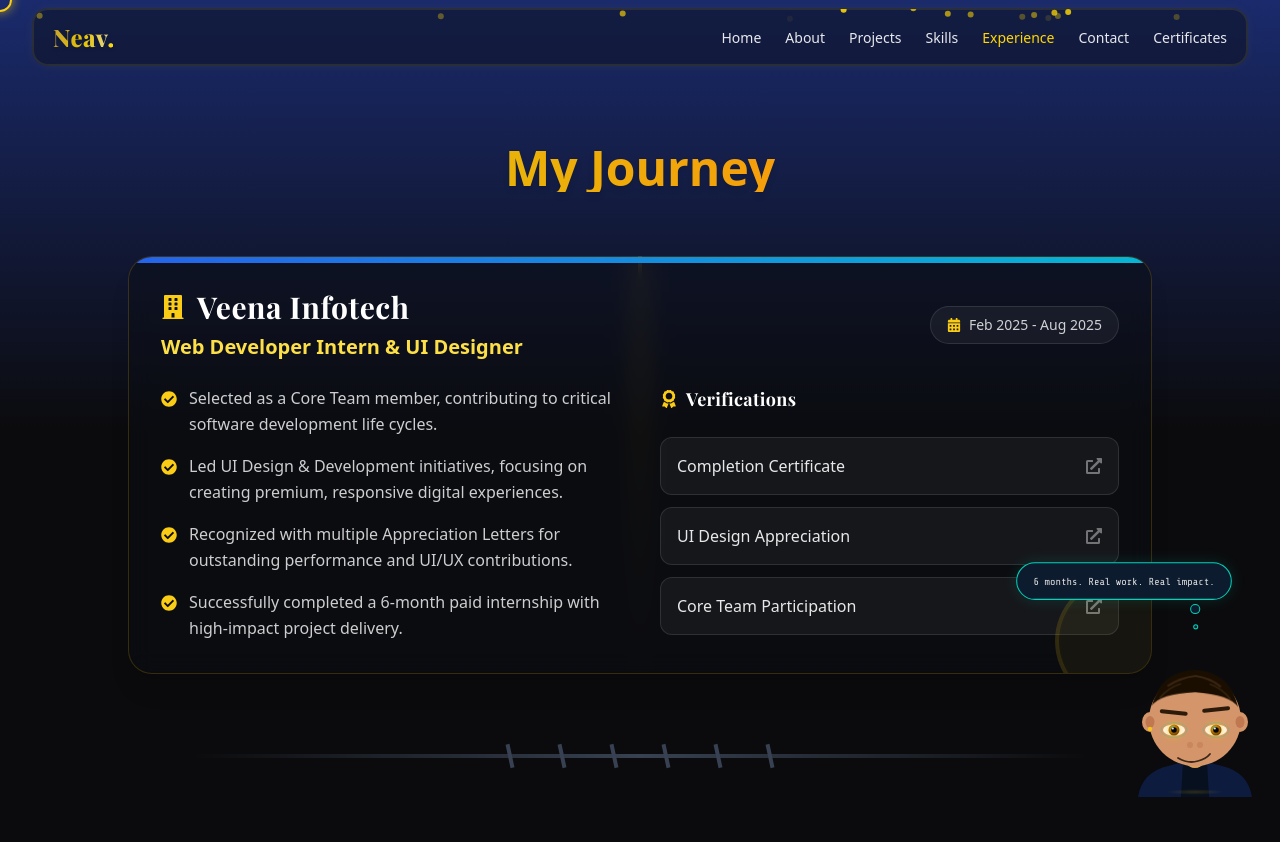
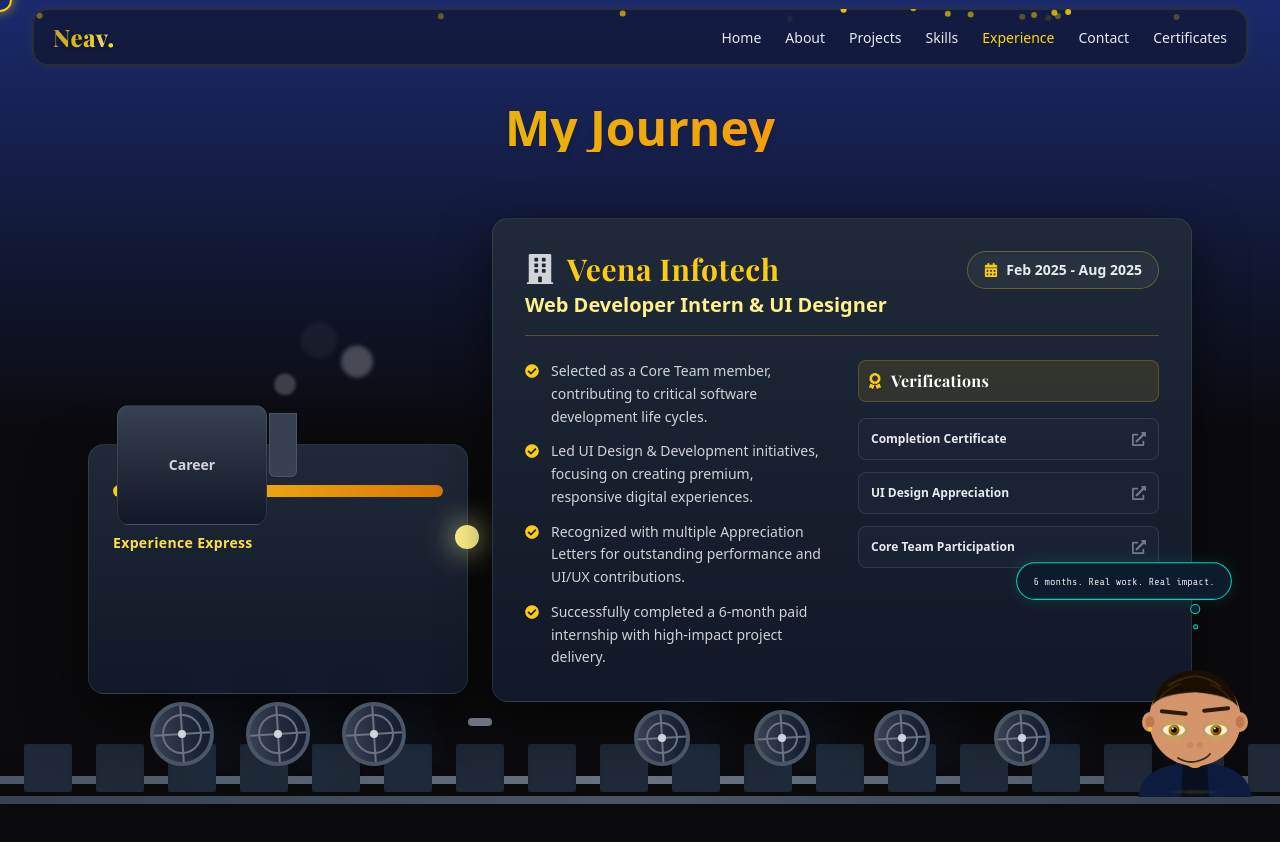
Before and after one commit to neavpanjwani99/Portfolio, a React (Vite) app in the folder premium-portfolio/: page /experience in a window 1280 px wide. Shown: the top 842 px of the page. Built offline with nearby package versions, Linux system fonts and the light colour scheme; a web font is replaced by a local one.

Commit message:
feat: added project status tags & preview modals; redesigned experience section with train theme

```diff
--- a/premium-portfolio/src/components/sections/Experience.jsx
+++ b/premium-portfolio/src/components/sections/Experience.jsx
@@ -18,116 +18,196 @@
         { name: "UI Design Appreciation", url: "/experience/Appreciation for UI Design & Development Contributions - Neav Panjwani.pdf" },
         { name: "Core Team Participation", url: "/experience/Appreciation for Internship Contribution & Core Team Participation - Neav Panjwani.pdf" },
       ],
-      accent: "from-blue-600 to-cyan-500",
     },
   ];
 
   return (
-    <section
-      id="experience"
-      className="relative min-h-screen pt-20 pb-12 px-6 flex flex-col items-center justify-start overflow-hidden"
+    <section id="experience" className="relative min-h-screen w-full text-white overflow-x-auto overflow-y-hidden flex flex-col items-center justify-center px-10 py-20 via-gray-800 to-gray-900">
+      {/* Sign */}
+      <h2 className="absolute top-10 text-5xl font-extrabold text-transparent bg-clip-text bg-gradient-to-r from-yellow-500 to-amber-500 drop-shadow-md z-20">
+        My Journey
+      </h2>
+
+      {/* Track */}
+      <div className="absolute bottom-20 left-0 right-0 h-2 bg-gradient-to-r from-gray-600 via-gray-500 to-gray-600 shadow-[0_0_20px_rgba(0,0,0,0.6)] min-w-max" />
+      <div className="absolute bottom-[60px] left-0 right-0 h-2 bg-gradient-to-r from-gray-700 via-gray-600 to-gray-700 min-w-max" />
+      <div className="absolute bottom-[72px] left-0 right-0 flex gap-6 px-6 min-w-max">
+        {Array.from({ length: 50 }).map((_, i) => (
+          <div key={i} className="min-w-[48px] w-12 h-12 bg-gray-800 rounded-sm shadow-inner" />
+        ))}
+      </div>
+
+      {/* Train Container */}
+      <motion.div
+        className="relative z-10 flex gap-6 items-end mt-16 pb-2"
+        initial={{ x: -800, y: 0 }}
+        whileInView={{ x: 0, y: [0, 2, 0] }}
+        viewport={{ once: true }}
+        transition={{ duration: 2, ease: "easeOut" }}
       >
-      {/* Background Glow */}
-      <div className="absolute top-1/4 left-1/4 w-96 h-96 bg-blue-500/10 rounded-full blur-[120px] -z-10" />
-      <div className="absolute bottom-1/4 right-1/4 w-96 h-96 bg-cyan-500/10 rounded-full blur-[120px] -z-10" />
+        <ExperienceTrainEngine />
+        {experiences.map((exp, i) => (
+          <ExperienceTrainCoach key={i} exp={exp} />
+        ))}
+      </motion.div>
+    </section>
+  );
+}
 
-      <motion.h2
-        initial={{ opacity: 0, y: -20 }}
-        whileInView={{ opacity: 1, y: 0 }}
-        viewport={{ once: true }}
-        className="text-5xl font-extrabold text-transparent bg-clip-text bg-gradient-to-r from-yellow-500 to-amber-500 mb-16 drop-shadow-md"
-      >
-        My Journey
-      </motion.h2>
+/* ---------------- Engine ---------------- */
+function ExperienceTrainEngine() {
+  return (
+    <motion.div className="relative shrink-0">
+      <div className="relative w-[380px] h-[250px] rounded-2xl bg-gradient-to-b from-gray-800 to-gray-900 border border-white/10 shadow-[0_25px_60px_rgba(0,0,0,0.6)] flex flex-col justify-between p-6">
+        {/* Engine Stripe */}
+        <div className="absolute top-10 left-0 right-0 h-3 rounded-md mx-6 bg-gradient-to-r from-yellow-400 to-amber-600" />
 
-      <div className="max-w-5xl w-full space-y-12">
-        {experiences.map((exp, i) => (
-          <motion.div
-            key={i}
-            initial={{ opacity: 0, x: i % 2 === 0 ? -50 : 50 }}
-            whileInView={{ opacity: 1, x: 0 }}
-            viewport={{ once: true }}
-            transition={{ duration: 0.8, delay: i * 0.2 }}
-            className="relative group"
-          >
-            {/* Timeline Line (for multiple experiences later) */}
-            <div className="absolute left-0 md:left-1/2 top-0 bottom-0 w-1 bg-gradient-to-b from-yellow-400/50 to-transparent -translate-x-1/2 hidden md:block" />
+        {/* Cabin */}
+        <div className="absolute top-[-40px] left-7 w-[150px] h-[120px] rounded-xl bg-gradient-to-b from-gray-700 to-gray-900 border border-white/10 flex items-center justify-center text-sm font-semibold text-white/80">
+          Career
+        </div>
 
-            {/* Experience Card */}
-            <div className="relative glass border border-yellow-500/20 rounded-3xl p-8 shadow-xl hover:border-yellow-500/40 transition-all duration-500 overflow-hidden">
-              {/* Animated Accent Line */}
-              <div className={`absolute top-0 left-0 w-full h-1.5 bg-gradient-to-r ${exp.accent} shadow-sm`} />
+        {/* Smokestack & Smoke */}
+        <div className="absolute -top-8 left-[180px] w-7 h-16 bg-gray-700 rounded-b-md border border-white/10" />
+        <Smoke />
 
-              <div className="flex flex-col md:flex-row justify-between items-start md:items-center mb-6 gap-4">
+        {/* Headlight */}
+        <div className="absolute top-[80px] -right-3 w-6 h-6 rounded-full bg-yellow-200 shadow-[0_0_30px_rgba(255,255,170,0.9)]" />
+
+        <div className="mt-16 text-sm font-semibold tracking-wide text-yellow-300">
+          Experience Express
+        </div>
+      </div>
+
+      {/* Wheels */}
+      <div className="mt-2 flex gap-8 justify-center">
+        <Wheel size={64} />
+        <Wheel size={64} />
+        <Wheel size={64} />
+      </div>
+    </motion.div>
+  );
+}
+
+/* ---------------- Coach with Experience Info ---------------- */
+function ExperienceTrainCoach({ exp }) {
+  return (
+    <motion.div className="relative shrink-0">
+      <div className="relative w-[700px] min-h-[350px] rounded-2xl bg-gradient-to-b from-gray-800 to-gray-900 border border-white/10 shadow-[0_20px_50px_rgba(0,0,0,0.55)] flex flex-col p-8 overflow-hidden">
+        <div className="flex justify-between items-start mb-6 border-b border-yellow-500/30 pb-4">
           <div>
-                  <h3 className="text-3xl font-logo font-bold text-white mb-2 flex items-center gap-3 tracking-wide">
-                    <FaBuilding className="text-yellow-400 text-2xl" /> {exp.company}
+            <h3 className="text-3xl font-logo font-bold text-yellow-400 mb-1 flex items-center gap-3">
+              <FaBuilding className="text-white/80" /> {exp.company}
             </h3>
-                  <p className="text-xl text-yellow-300 font-semibold">{exp.role}</p>
+            <p className="text-xl text-yellow-200 font-semibold">{exp.role}</p>
           </div>
-                <div className="flex items-center gap-2 px-4 py-2 rounded-full bg-white/5 border border-white/10 text-white/80 text-sm">
+          <div className="flex items-center gap-2 px-4 py-2 rounded-full bg-white/5 border border-yellow-400/30 text-white/90 text-sm font-bold shadow-inner">
             <FaCalendarAlt className="text-yellow-400" /> {exp.duration}
           </div>
         </div>
 
-              <div className="grid grid-cols-1 md:grid-cols-2 gap-10">
-                {/* Points List */}
-                <ul className="space-y-4">
+        <div className="grid grid-cols-1 lg:grid-cols-2 gap-8 h-full">
+          {/* Details List */}
+          <ul className="space-y-3">
             {exp.details.map((point, idx) => (
-                    <motion.li
-                      key={idx}
-                      initial={{ opacity: 0, x: -10 }}
-                      whileInView={{ opacity: 1, x: 0 }}
-                      transition={{ delay: 0.4 + idx * 0.1 }}
-                      className="flex items-start gap-3 text-white/80 leading-relaxed"
-                    >
-                      <FaCheckCircle className="text-yellow-400 mt-1.5 shrink-0" />
+              <li key={idx} className="flex items-start gap-3 text-white/80 text-sm leading-relaxed">
+                <FaCheckCircle className="text-yellow-400 mt-1 shrink-0" />
                 <span>{point}</span>
-                    </motion.li>
+              </li>
             ))}
           </ul>
 
-                {/* Verification Documents */}
-                <div className="space-y-6">
-                  <h4 className="text-lg font-logo font-bold text-white flex items-center gap-2 tracking-widest">
+          {/* Docs/Verifications */}
+          <div className="space-y-4">
+            <h4 className="text-base font-logo font-bold text-white flex items-center gap-2 tracking-widest bg-yellow-400/10 p-2 rounded-lg border border-yellow-400/20">
               <FaAward className="text-yellow-400" /> Verifications
             </h4>
-                  <div className="grid grid-cols-1 gap-3">
+            <div className="flex flex-col gap-3">
               {exp.docs.map((doc, idx) => (
                 <a
                   key={idx}
                   href={doc.url}
                   target="_blank"
                   rel="noopener noreferrer"
-                        className="group/btn flex items-center justify-between p-4 rounded-xl bg-white/5 border border-white/10 hover:bg-yellow-400/10 hover:border-yellow-400/50 transition-all"
+                  className="group flex items-center justify-between p-3 rounded-lg bg-[#1e293b]/50 border border-white/10 hover:bg-yellow-400/10 hover:border-yellow-400/50 hover:shadow-[0_0_15px_rgba(255,215,0,0.2)] transition-all"
                 >
-                        <span className="text-white/90 group-hover/btn:text-yellow-400 font-medium transition-colors">
+                  <span className="text-white/90 text-xs font-semibold group-hover:text-yellow-400 transition-colors line-clamp-1">
                     {doc.name}
                   </span>
-                        <FaExternalLinkAlt className="text-white/40 group-hover/btn:text-yellow-400 transition-colors" />
+                  <FaExternalLinkAlt className="text-white/40 group-hover:text-yellow-400 shrink-0 text-sm" />
                 </a>
               ))}
             </div>
           </div>
         </div>
-
-              {/* Station Symbol (Train Theme) */}
-              <div className="absolute -right-8 -bottom-8 w-32 h-32 bg-yellow-400/5 rounded-full border-4 border-yellow-400/10 flex items-center justify-center">
-                 <div className="w-16 h-16 rounded-full border-2 border-yellow-400/20 animate-ping" />
-              </div>
-            </div>
-          </motion.div>
-        ))}
       </div>
 
-      {/* Rail Track Symbol at bottom */}
-      <div className="mt-20 w-full max-w-4xl h-1 bg-gradient-to-r from-transparent via-gray-700 to-transparent relative">
-        <div className="absolute top-1/2 left-1/2 -translate-x-1/2 -translate-y-1/2 flex gap-12">
-           {[...Array(6)].map((_, i) => (
-             <div key={i} className="w-1 h-6 bg-gray-700 -rotate-12" />
-           ))}
+      {/* Wheels */}
+      <div className="mt-2 flex gap-16 justify-center">
+        <Wheel size={56} />
+        <Wheel size={56} />
+        <Wheel size={56} />
+        <Wheel size={56} />
       </div>
-      </div>
-    </section>
+
+      {/* Coupler linking to Engine */}
+      <div className="absolute -left-6 bottom-10 w-6 h-2 bg-gray-500 rounded" />
+    </motion.div>
   );
 }
+
+/* ---------------- Wheel ---------------- */
+function Wheel({ size = 60 }) {
+  return (
+    <motion.div
+      animate={{ rotate: [0, 360] }}
+      transition={{ repeat: Infinity, duration: 2, ease: "linear" }}
+      style={{ width: size, height: size }}
+      className="rounded-full bg-gradient-to-b from-gray-700 to-gray-900 border-4 border-gray-600 relative shrink-0"
+    >
+      <div className="absolute inset-2 rounded-full border-2 border-gray-500" />
+      <div className="absolute left-1/2 top-0 -translate-x-1/2 w-0.5 h-full bg-gray-500" />
+      <div className="absolute top-1/2 left-0 -translate-y-1/2 h-0.5 w-full bg-gray-500" />
+      <div className="absolute inset-0 m-auto w-2 h-2 rounded-full bg-gray-300" />
+      <div className="absolute -bottom-2 left-1/2 -translate-x-1/2 w-[150%] h-2 rounded-full blur-xl bg-blue-500/30" />
+    </motion.div>
+  );
+}
+
+/* ---------------- Smoke ---------------- */
+function Smoke() {
+  const puff = {
+    initial: { opacity: 0.0, y: 10, scale: 0.6 },
+    animate: {
+      opacity: [0.2, 0.6, 0],
+      y: [-10, -40, -70],
+      scale: [0.6, 1, 1.3],
+    },
+    transition: { duration: 2.4, repeat: Infinity, ease: "easeOut" },
+  };
+  return (
+    <div className="absolute -top-10 left-[184px] flex gap-2">
+      <motion.div {...puff} className="w-6 h-6 rounded-full bg-gray-300/50 blur-[2px]" />
+      <motion.div
+        initial={{ opacity: 0, y: 10, scale: 0.6 }}
+        animate={{
+          opacity: [0.2, 0.6, 0],
+          y: [-10, -50, -85],
+          scale: [0.6, 1, 1.4],
+        }}
+        transition={{ duration: 2.8, repeat: Infinity, ease: "easeOut", delay: 0.4 }}
+        className="w-7 h-7 rounded-full bg-gray-300/50 blur-[2px]"
+      />
+      <motion.div
+        initial={{ opacity: 0, y: 10, scale: 0.6 }}
+        animate={{
+          opacity: [0.2, 0.6, 0],
+          y: [-10, -60, -95],
+          scale: [0.6, 1, 1.5],
+        }}
+        transition={{ duration: 3.2, repeat: Infinity, ease: "easeOut", delay: 0.8 }}
+        className="w-8 h-8 rounded-full bg-gray-300/50 blur-[2px]"
+      />
+    </div>
+  );
+}
```
Also changed, not shown: premium-portfolio/src/components/sections/Projects.jsx (+89 -7 lines). Lines whose indentation alone changed are shown as unchanged.
